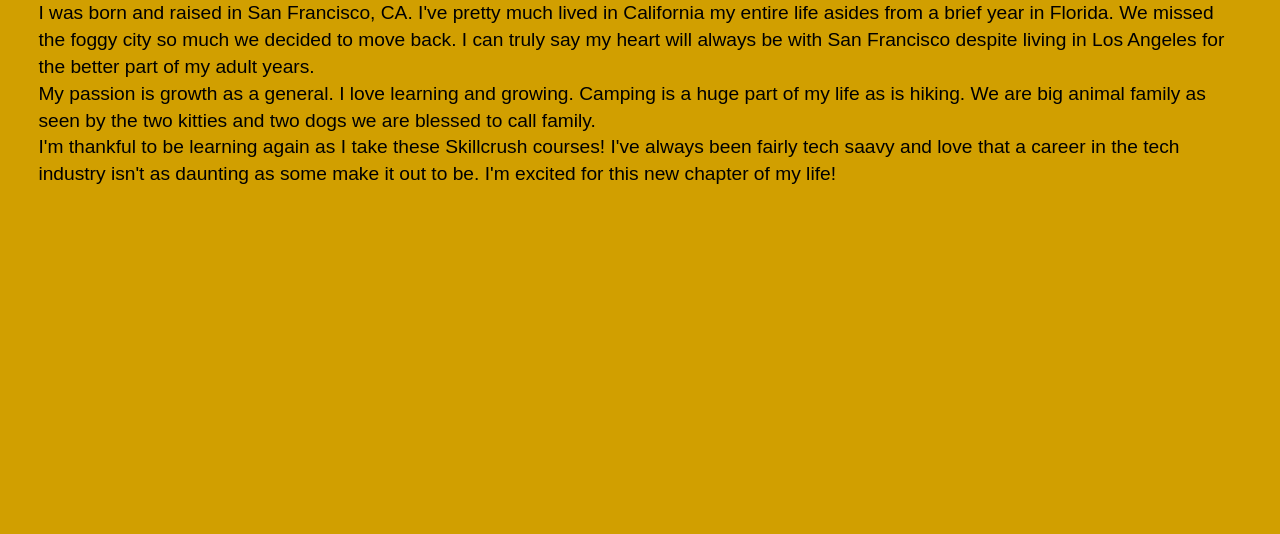
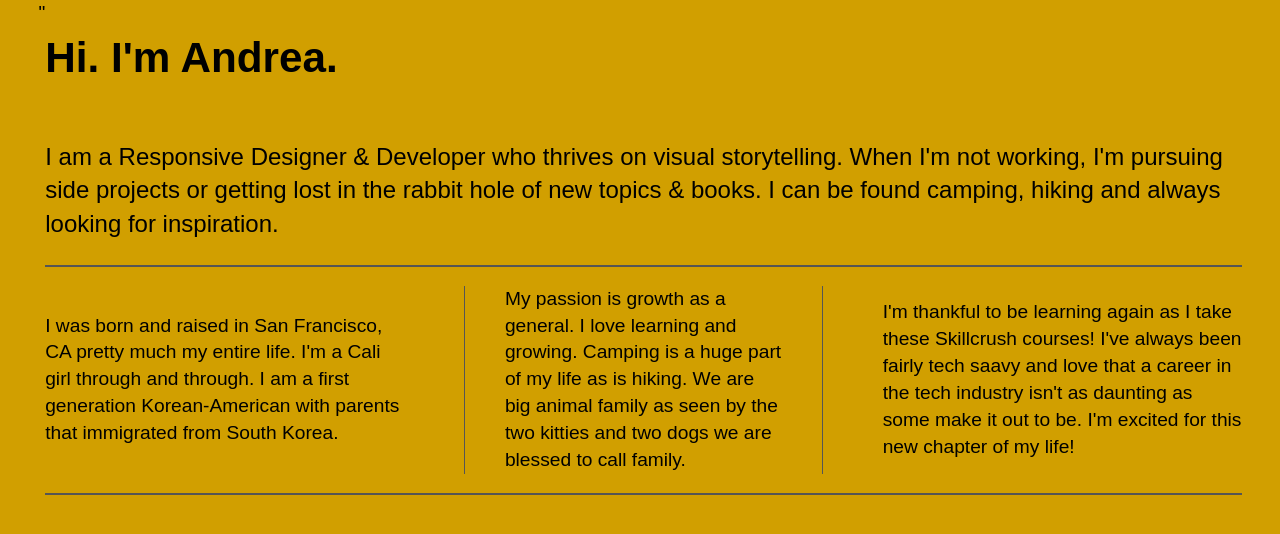
Before and after one commit to awinslow44/07.01-206-divs-flexbox-starter, a plain HTML site: page index.html in a window 1280 px wide. Drawn offline with nearby package versions, Linux system fonts and the light colour scheme.

Commit message:
Updated index.html and main.css

```diff
--- a/index.html
+++ b/index.html
@@ -1,9 +1,10 @@
+
 <!doctype html>
 <html class="no-js" lang="">
     <head>
         <meta charset="utf-8">
         <meta http-equiv="x-ua-compatible" content="ie=edge">
-        <title>Make me into a grid!</title>
+        <title>andrea winslow</title>
         <meta name="description" content="">
         <meta name="viewport" content="width=device-width, initial-scale=1">
 
@@ -15,22 +16,33 @@
         <script src="js/vendor/modernizr-2.8.3.min.js"></script>
         <link href='http://fonts.googleapis.com/css?family=Lora:700' rel='stylesheet' type='text/css'>
         <link href='http://fonts.googleapis.com/css?family=Source+Sans+Pro:400,700' rel='stylesheet' type='text/css'>
+        <link href="<link href="https://fonts.googleapis.com/css2?family=Montserrat&display=swap" rel="stylesheet" type="text/css">"
     </head>
+
     <body>
         <!--[if lt IE 8]>
             <p class="browserupgrade">You are using an <strong>outdated</strong> browser. Please <a href="http://browsehappy.com/">upgrade your browser</a> to improve your experience.</p>
         <![endif]-->
 
-        <section class="wrapper">
-            <div class="div-1">
-                I was born and raised in San Francisco, CA. I've pretty much lived in California my entire life asides from a brief year in Florida. We missed the foggy city so much we decided to move back. I can truly say my heart will always be with San Francisco despite living in Los Angeles for the better part of my adult years.
+        <section class="flex-container">
+            <header>
+                <h1>Hi. I'm Andrea.</h1>
+            </header>
+            <main>
+                <p>I am a Responsive Designer & Developer who thrives on visual storytelling. When I'm not working, I'm pursuing side projects or getting lost in the rabbit hole of new topics & books. I can be found camping, hiking and always looking for inspiration.</p>
+            </main>
+            <div id="div-1" class="flex-items">
+                <p>I was born and raised in San Francisco, CA pretty much my entire life. I'm a Cali girl through and through. I am a first generation Korean-American with parents that immigrated from South Korea.</p>
             </div>
-            <div class="div-2">
-                My passion is growth as a general. I love learning and growing. Camping is a huge part of my life as is hiking. We are big animal family as seen by the two kitties and two dogs we are blessed to call family.
+            <div id="div-2" class="flex-items">
+                <p>My passion is growth as a general. I love learning and growing. Camping is a huge part of my life as is hiking. We are big animal family as seen by the two kitties and two dogs we are blessed to call family.</p>
             </div>
-            <div class="div-3">
-                I'm thankful to be learning again as I take these Skillcrush courses! I've always been fairly tech saavy and love that a career in the tech industry isn't as daunting as some make it out to be. I'm excited for this new chapter of my life!
+            <div id="div-3" class="flex-items">
+                <p>I'm thankful to be learning again as I take these Skillcrush courses! I've always been fairly tech saavy and love that a career in the tech industry isn't as daunting as some make it out to be. I'm excited for this new chapter of my life!</p>
             </div>
+            <footer>
+
+            </footer>
         </section>
 
         <script src="https://ajax.googleapis.com/ajax/libs/jquery/1.11.3/jquery.min.js"></script>
```
